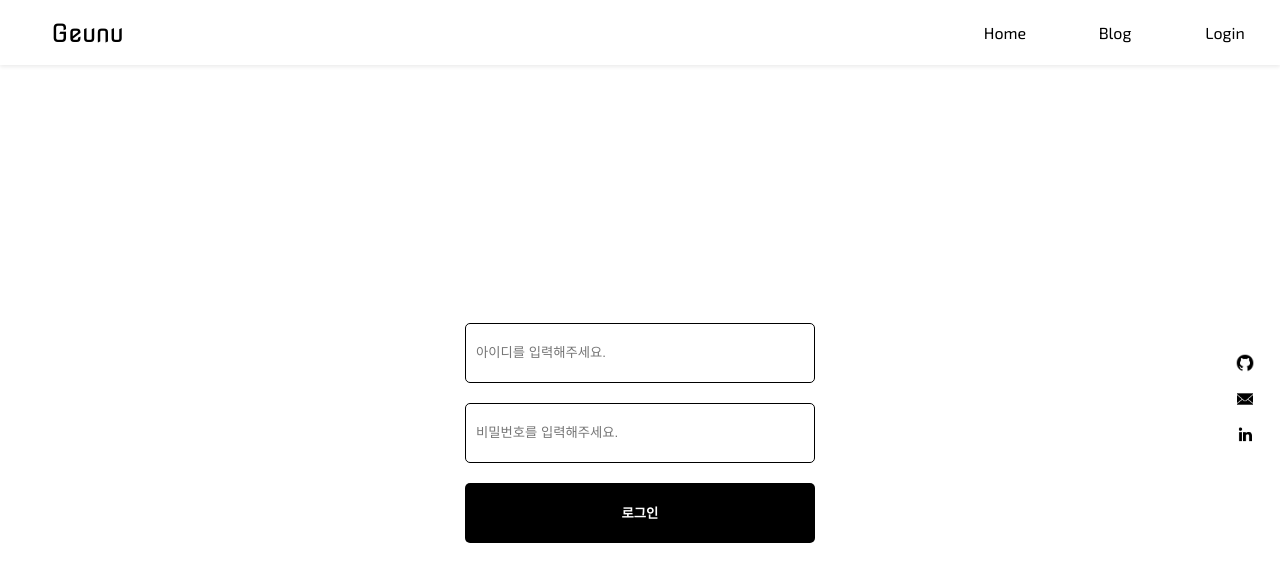
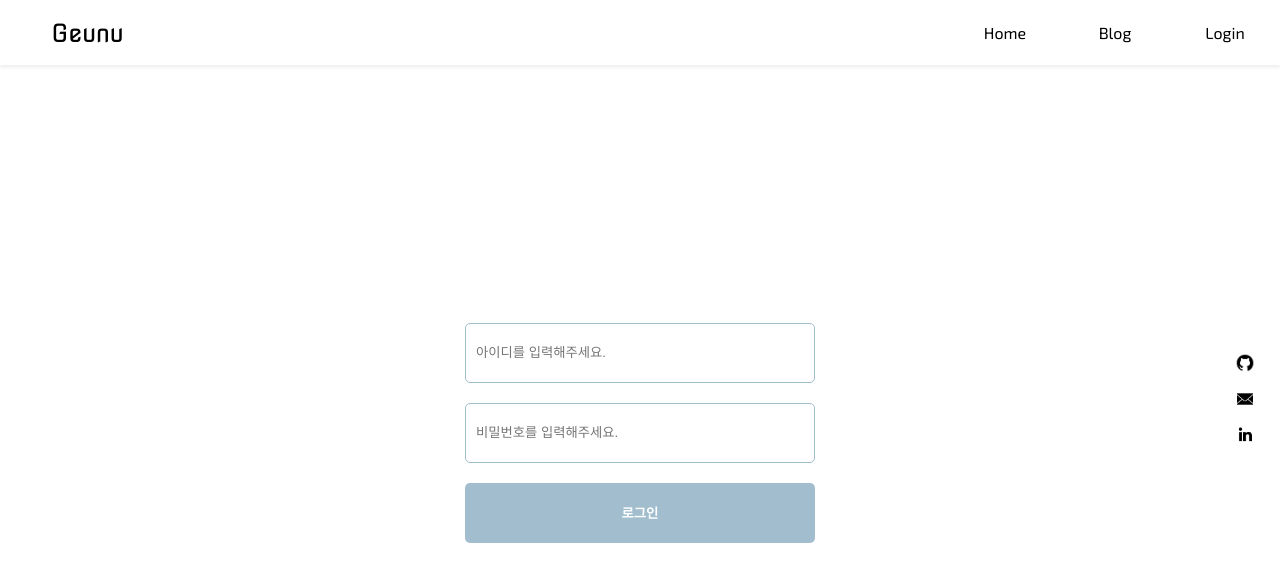
Before and after one commit to geunu97/geunu-homepage, a Next.js app: page /login in a window 1280 px wide. Shown: the top 582 px of the page. Built offline with nearby package versions, Linux system fonts and the light colour scheme; a web font is replaced by a local one.

Commit message:
style: 로그인 UI 수정

```diff
--- a/src/styles/loginForm.module.css
+++ b/src/styles/loginForm.module.css
@@ -13,7 +13,7 @@
 
 .loginForm input,
 .loginForm button {
-  border: 1px solid black;
+  border: 1px solid rgb(162, 190, 206);
   padding: 5px 10px;
   border-radius: 5px;
   width: 350px;
@@ -23,7 +23,7 @@
 .loginForm button {
   border: none;
   font-weight: 700;
-  background-color: black;
+  background-color: rgb(162, 190, 206);
   color: white;
 }
 
```
